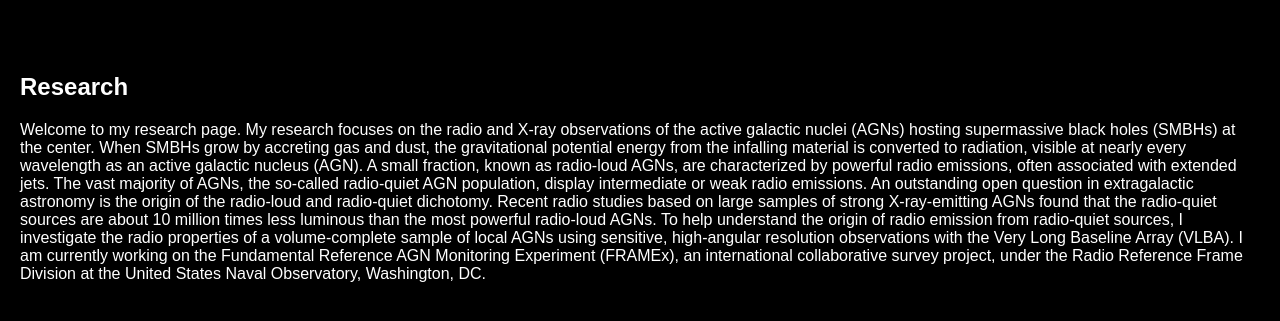
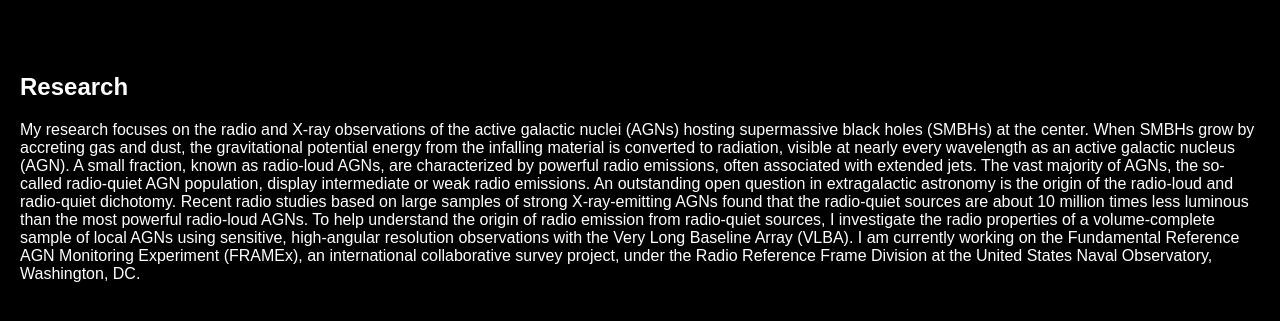
Before and after one commit to Onicshuvo/onicshuvo.github.io, a plain HTML site: page index.html in a window 1280 px wide. Shown: the part 121-442 px from the top of the page. Drawn offline with Linux system fonts and the light colour scheme.

Commit message:
Update index.html

```diff
--- a/index.html
+++ b/index.html
@@ -13,8 +13,7 @@
     </header>
     <section id="research">
         <h2>Research</h2>
-        <p>Welcome to my research page. My research focuses on the radio
-            and X-ray observations of the active galactic nuclei (AGNs) hosting supermassive black holes (SMBHs)
+        <p> My research focuses on the radio and X-ray observations of the active galactic nuclei (AGNs) hosting supermassive black holes (SMBHs)
             at the center. When SMBHs grow by accreting gas and dust, the gravitational potential energy from the
             infalling material is converted to radiation, visible at nearly every wavelength as an active galactic nucleus
             (AGN). A small fraction, known as radio-loud AGNs, are characterized by powerful radio emissions, often
```
